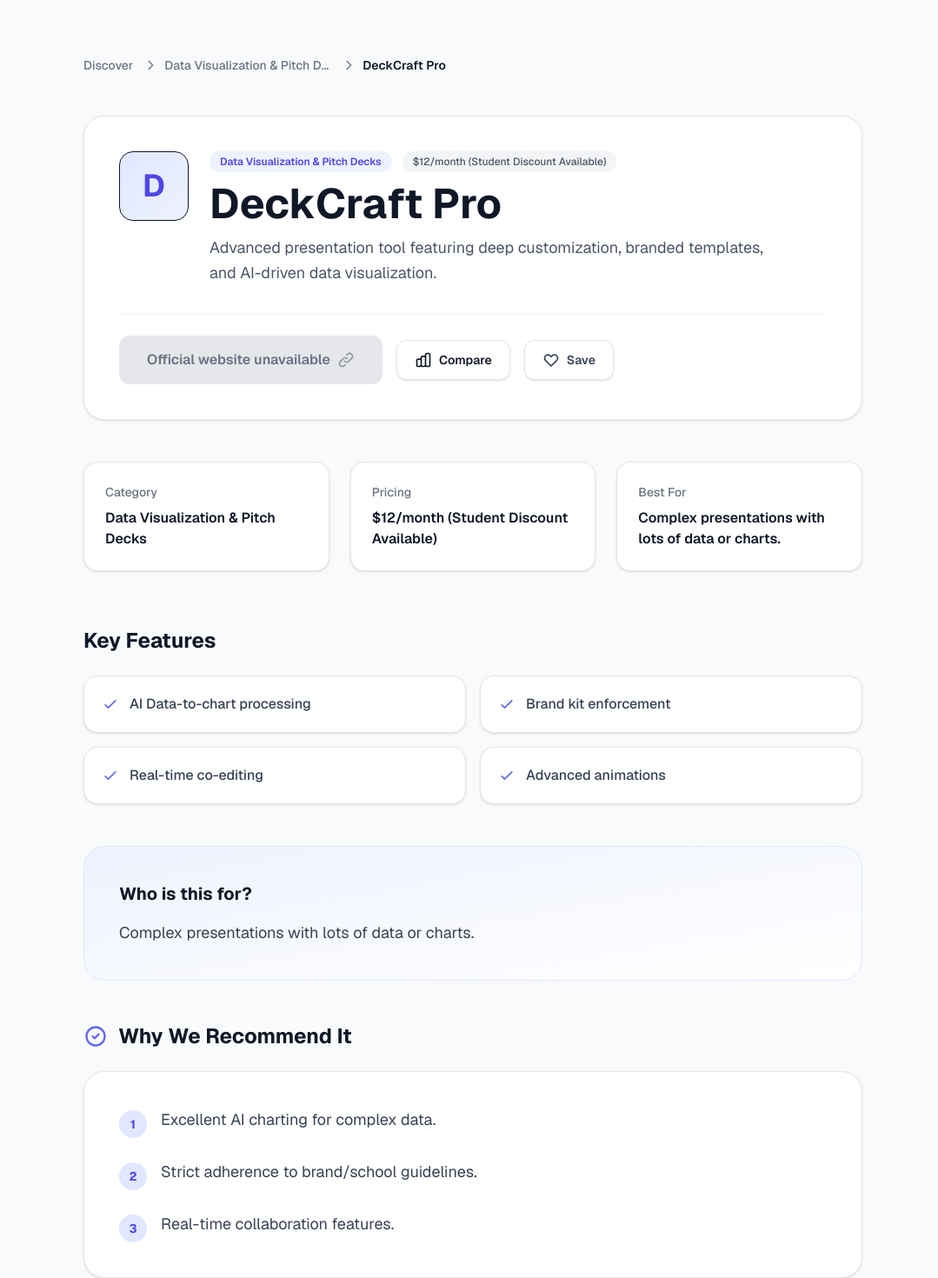
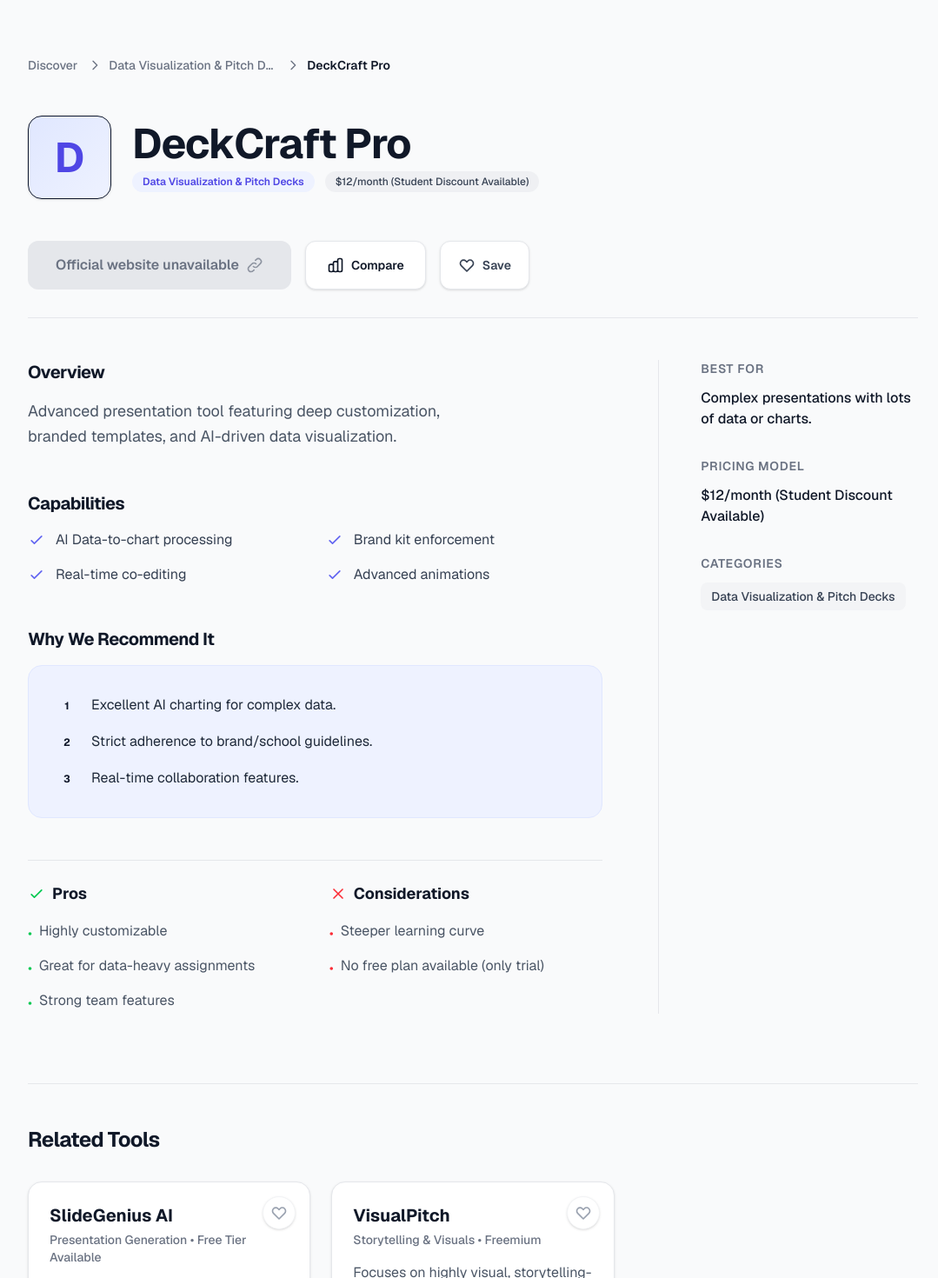
Before and after one commit to YashkumarLohra/ai-saas-platform, a Next.js app: page /tools/deckcraft-pro in a window 1280 px wide. Shown: the part 80-1550 px from the top of the page at 87% size, without its empty margins (96-1175 px from the left). Built offline with nearby package versions, Linux system fonts and the light colour scheme.

Commit message:
Complete Development Day 18 - Tool Detail Experience

```diff
--- a/src/app/tools/[slug]/page.tsx
+++ b/src/app/tools/[slug]/page.tsx
@@ -60,9 +60,9 @@ export default async function ToolDetailPage({ params }: PageProps) {
   }
 
   return (
-    <div className="flex min-h-screen flex-col items-center p-6 sm:p-12 md:p-20 bg-gray-50 dark:bg-zinc-950">
+    <div className="flex min-h-screen flex-col items-center p-4 sm:p-8 md:p-12 lg:p-20 bg-gray-50 dark:bg-zinc-950">
       <RecentlyViewedTracker slug={slug} />
-      <main className="w-full max-w-4xl flex flex-col gap-12">
+      <main className="w-full max-w-5xl flex flex-col gap-12">
 
         {/* 1. Breadcrumb/navigation */}
         <nav className="flex items-center text-sm font-medium text-gray-500 dark:text-gray-400" aria-label="Breadcrumb">
@@ -85,128 +85,96 @@ export default async function ToolDetailPage({ params }: PageProps) {
           <span className="text-gray-900 dark:text-gray-100 font-semibold truncate" aria-current="page">{tool.name}</span>
         </nav>
 
-        {/* 2-7. Tool Header Section */}
-        <div className="flex flex-col gap-8 bg-white dark:bg-zinc-900 p-8 sm:p-10 rounded-3xl border border-gray-200 dark:border-zinc-800 shadow-sm">
-
-          <div className="flex flex-col md:flex-row gap-6 items-start">
-            {/* 3. Tool logo (Placeholder using first letter) */}
-            <div className="w-20 h-20 shrink-0 rounded-2xl bg-gradient-to-br from-brand-100 to-brand-50 dark:from-brand-900/40 dark:to-brand-800/20 flex items-center justify-center border border-brand-200 dark:border-brand-800/50">
-              <span className="text-4xl font-bold text-brand-600 dark:text-brand-400" aria-hidden="true">
+        {/* 2. Tool Identity */}
+        <div className="flex flex-col gap-6">
+          <div className="flex items-center gap-5 sm:gap-6">
+            <div className="w-16 h-16 sm:w-24 sm:h-24 shrink-0 rounded-2xl bg-gradient-to-br from-brand-100 to-brand-50 dark:from-brand-900/40 dark:to-brand-800/20 flex items-center justify-center border border-brand-200 dark:border-brand-800/50 shadow-sm">
+              <span className="text-3xl sm:text-5xl font-bold text-brand-600 dark:text-brand-400" aria-hidden="true">
                 {tool.name.charAt(0)}
               </span>
             </div>
-
-            <div className="flex-1 flex flex-col gap-3">
-              {/* 6. Category/relevant metadata */}
+            <div className="flex flex-col gap-2">
+              <h1 className="text-3xl sm:text-4xl lg:text-5xl font-bold text-gray-900 dark:text-white tracking-tight">
+                {tool.name}
+              </h1>
               <div className="flex items-center gap-3 flex-wrap">
-                <span className="inline-flex items-center rounded-full bg-brand-50 px-3 py-1 text-xs font-semibold text-brand-600 dark:bg-brand-900/30 dark:text-brand-400">
+                <Link href={`/discover?category=${encodeURIComponent(tool.category)}`} className="inline-flex items-center rounded-full bg-brand-50 px-3 py-1 text-xs font-semibold text-brand-600 dark:bg-brand-900/30 dark:text-brand-400 hover:bg-brand-100 dark:hover:bg-brand-900/50 transition-colors">
                   {tool.category}
-                </span>
+                </Link>
                 {tool.pricing && (
-                  <span className="inline-flex items-center rounded-full bg-gray-100 px-3 py-1 text-xs font-medium text-gray-600 dark:bg-zinc-800 dark:text-gray-400">
+                  <span className="inline-flex items-center rounded-full bg-gray-200/50 px-3 py-1 text-xs font-medium text-gray-700 dark:bg-zinc-800 dark:text-gray-300">
                     {tool.pricing}
                   </span>
                 )}
               </div>
-
-              {/* 4. Tool name */}
-              <h1 className="text-3xl sm:text-4xl lg:text-5xl font-bold text-gray-900 dark:text-white">
-                {tool.name}
-              </h1>
-
-              {/* 5. Short description */}
-              <p className="text-lg text-gray-600 dark:text-gray-300 max-w-2xl leading-relaxed">
-                {tool.description}
-              </p>
+            </div>
           </div>
         </div>
 
-          <div className="pt-6 border-t border-gray-100 dark:border-zinc-800 flex flex-col sm:flex-row gap-4 items-center">
-            {/* 7. Primary action */}
+        {/* 3. Actions */}
+        <div className="flex flex-col sm:flex-row gap-4 pb-8 border-b border-gray-200 dark:border-zinc-800">
           <div className="w-full sm:w-auto">
             <OfficialWebsiteAction tool={tool} />
           </div>
-
-            {/* Compare Action */}
+          <div className="flex gap-4 w-full sm:w-auto">
             <Link
               href={`/compare?tools=${tool.slug}`}
-              className="w-full sm:w-auto rounded-xl border border-gray-200 bg-white px-5 py-3 text-sm font-semibold text-gray-900 transition-colors hover:bg-gray-50 focus:outline-none focus:ring-2 focus:ring-brand-500 focus:ring-offset-2 dark:border-zinc-700 dark:bg-zinc-800 dark:text-white dark:hover:bg-zinc-700 text-center flex items-center justify-center gap-2 shadow-sm"
+              className="flex-1 sm:flex-none rounded-xl border border-gray-200 bg-white px-6 py-4 text-sm font-semibold text-gray-900 transition-colors hover:bg-gray-50 focus:outline-none focus:ring-2 focus:ring-brand-500 focus:ring-offset-2 dark:border-zinc-700 dark:bg-zinc-800 dark:text-white dark:hover:bg-zinc-700 text-center flex items-center justify-center gap-2 shadow-sm"
             >
               <svg className="h-5 w-5" fill="none" viewBox="0 0 24 24" stroke="currentColor" aria-hidden="true">
                 <path strokeLinecap="round" strokeLinejoin="round" strokeWidth={2} d="M9 19v-6a2 2 0 00-2-2H5a2 2 0 00-2 2v6a2 2 0 002 2h2a2 2 0 002-2zm0 0V9a2 2 0 012-2h2a2 2 0 012 2v10m-6 0a2 2 0 002 2h2a2 2 0 002-2m0 0V5a2 2 0 012-2h2a2 2 0 012 2v14a2 2 0 01-2 2h-2a2 2 0 01-2-2z" />
               </svg>
               Compare
             </Link>
-
-            {/* Save Action */}
-            <div className="w-full sm:w-auto flex">
+            <div className="flex-1 sm:flex-none flex">
               <SaveToolButton slug={tool.slug} toolName={tool.name} />
             </div>
           </div>
         </div>
 
-        {/* 8. Quick information */}
-        <div className="grid grid-cols-1 sm:grid-cols-3 gap-6">
-          <div className="bg-white dark:bg-zinc-900 p-6 rounded-2xl border border-gray-200 dark:border-zinc-800 shadow-sm flex flex-col gap-2">
-            <h2 className="text-sm font-medium text-gray-500 dark:text-gray-400">Category</h2>
-            <p className="text-base font-semibold text-gray-900 dark:text-white">{tool.category}</p>
-          </div>
-          <div className="bg-white dark:bg-zinc-900 p-6 rounded-2xl border border-gray-200 dark:border-zinc-800 shadow-sm flex flex-col gap-2">
-            <h2 className="text-sm font-medium text-gray-500 dark:text-gray-400">Pricing</h2>
-            <p className="text-base font-semibold text-gray-900 dark:text-white">{tool.pricing || "Not specified"}</p>
-          </div>
-          <div className="bg-white dark:bg-zinc-900 p-6 rounded-2xl border border-gray-200 dark:border-zinc-800 shadow-sm flex flex-col gap-2">
-            <h2 className="text-sm font-medium text-gray-500 dark:text-gray-400">Best For</h2>
-            <p className="text-base font-semibold text-gray-900 dark:text-white">{tool.bestFor || "General Use"}</p>
-          </div>
-        </div>
+        <div className="grid grid-cols-1 lg:grid-cols-3 gap-12 lg:gap-16">
+          {/* Main Content Column */}
+          <div className="lg:col-span-2 flex flex-col gap-12">
 
-        <div className="flex flex-col gap-12 mt-4">
+            {/* 4. Overview */}
+            <section className="flex flex-col gap-4">
+              <h2 className="text-xl font-bold text-gray-900 dark:text-white tracking-tight">Overview</h2>
+              <p className="text-lg text-gray-600 dark:text-gray-300 leading-relaxed text-balance">
+                {tool.description}
+              </p>
+            </section>
 
-          {/* 10. Key Features */}
+            {/* 5. Capabilities */}
             {tool.features && tool.features.length > 0 && (
-            <section>
-              <h2 className="text-2xl font-bold text-gray-900 dark:text-white mb-6">Key Features</h2>
-              <div className="grid grid-cols-1 sm:grid-cols-2 gap-4">
+              <section className="flex flex-col gap-4">
+                <h2 className="text-xl font-bold text-gray-900 dark:text-white tracking-tight">Capabilities</h2>
+                <ul className="grid grid-cols-1 sm:grid-cols-2 gap-x-6 gap-y-4">
                   {tool.features.map((feature, idx) => (
-                  <div key={idx} className="flex items-start gap-3 bg-white dark:bg-zinc-900 p-5 rounded-2xl border border-gray-200 dark:border-zinc-800 shadow-sm">
+                    <li key={idx} className="flex items-start gap-3">
                       <svg className="h-5 w-5 text-brand-500 shrink-0 mt-0.5" fill="none" viewBox="0 0 24 24" stroke="currentColor" aria-hidden="true">
                         <path strokeLinecap="round" strokeLinejoin="round" strokeWidth={2} d="M5 13l4 4L19 7" />
                       </svg>
-                    <span className="text-gray-700 dark:text-gray-300 font-medium">{feature}</span>
-                  </div>
+                      <span className="text-base text-gray-700 dark:text-gray-300">{feature}</span>
+                    </li>
                   ))}
-              </div>
+                </ul>
               </section>
             )}
 
-          {/* 11. Best For (Deeper dive - optional if already handled cleanly in Quick Info, but requested as section if available) */}
-          {tool.bestFor && (
-            <section className="bg-gradient-to-br from-brand-50 to-white dark:from-zinc-900 dark:to-zinc-900/50 p-8 sm:p-10 rounded-3xl border border-brand-100 dark:border-zinc-800">
-              <h2 className="text-xl font-bold text-gray-900 dark:text-white mb-4">Who is this for?</h2>
-              <p className="text-lg text-gray-700 dark:text-gray-300 leading-relaxed">
-                {tool.bestFor}
-              </p>
-            </section>
-          )}
-
-          {/* 12. Why We Recommend It */}
+            {/* Why We Recommend It */}
             {tool.reasons && tool.reasons.length > 0 && (
-            <section>
-              <h2 className="text-2xl font-bold text-gray-900 dark:text-white mb-6 flex items-center gap-3">
-                <svg className="h-7 w-7 text-brand-500" fill="none" viewBox="0 0 24 24" stroke="currentColor" aria-hidden="true">
-                  <path strokeLinecap="round" strokeLinejoin="round" strokeWidth={2} d="M9 12l2 2 4-4m6 2a9 9 0 11-18 0 9 9 0 0118 0z" />
-                </svg>
+              <section className="flex flex-col gap-4">
+                <h2 className="text-xl font-bold text-gray-900 dark:text-white tracking-tight flex items-center gap-2">
                   Why We Recommend It
                 </h2>
-              <div className="bg-white dark:bg-zinc-900 p-8 sm:p-10 rounded-3xl border border-gray-200 dark:border-zinc-800 shadow-sm">
-                <ul className="space-y-6">
+                <div className="bg-brand-50 dark:bg-brand-900/10 p-6 sm:p-8 rounded-2xl border border-brand-100 dark:border-brand-900/20">
+                  <ul className="space-y-4">
                     {tool.reasons.map((reason, idx) => (
-                    <li key={idx} className="flex items-start gap-4 text-lg text-gray-700 dark:text-gray-300">
-                      <div className="mt-1 flex h-8 w-8 shrink-0 items-center justify-center rounded-full bg-brand-100 dark:bg-brand-900/40 text-brand-600 dark:text-brand-400 font-bold text-sm">
+                      <li key={idx} className="flex items-start gap-4">
+                        <div className="flex h-6 w-6 shrink-0 items-center justify-center rounded-full bg-brand-200 dark:bg-brand-800 text-brand-700 dark:text-brand-300 font-bold text-xs mt-0.5">
                           {idx + 1}
                         </div>
-                      <span className="leading-relaxed">{reason}</span>
+                        <span className="text-base text-gray-800 dark:text-gray-200 leading-relaxed">{reason}</span>
                       </li>
                     ))}
                   </ul>
@@ -214,20 +182,20 @@ export default async function ToolDetailPage({ params }: PageProps) {
               </section>
             )}
 
-          {/* 13. Pros / Considerations */}
+            {/* Pros & Considerations */}
             {(tool.pros?.length > 0 || tool.cons?.length > 0) && (
-            <section className="grid grid-cols-1 md:grid-cols-2 gap-6">
+              <section className="grid grid-cols-1 sm:grid-cols-2 gap-8 pt-6 border-t border-gray-200 dark:border-zinc-800">
                 {tool.pros && tool.pros.length > 0 && (
-                <div className="bg-white dark:bg-zinc-900 p-8 rounded-3xl border border-gray-200 dark:border-zinc-800 shadow-sm">
-                  <h2 className="text-xl font-bold text-gray-900 dark:text-white mb-6 flex items-center gap-3">
-                    <svg className="h-6 w-6 text-green-500" fill="none" viewBox="0 0 24 24" stroke="currentColor" aria-hidden="true">
+                  <div className="flex flex-col gap-4">
+                    <h2 className="text-lg font-bold text-gray-900 dark:text-white flex items-center gap-2">
+                      <svg className="h-5 w-5 text-green-500" fill="none" viewBox="0 0 24 24" stroke="currentColor" aria-hidden="true">
                         <path strokeLinecap="round" strokeLinejoin="round" strokeWidth={2} d="M5 13l4 4L19 7" />
                       </svg>
                       Pros
                     </h2>
-                  <ul className="space-y-4">
+                    <ul className="space-y-3">
                       {tool.pros.map((pro, idx) => (
-                      <li key={idx} className="text-base text-gray-600 dark:text-gray-400 flex items-start gap-3">
+                        <li key={idx} className="text-base text-gray-600 dark:text-gray-400 flex items-start gap-2">
                           <span className="text-green-500 mt-1" aria-hidden="true">•</span>
                           <span className="leading-relaxed">{pro}</span>
                         </li>
@@ -235,18 +203,17 @@ export default async function ToolDetailPage({ params }: PageProps) {
                     </ul>
                   </div>
                 )}
-
                 {tool.cons && tool.cons.length > 0 && (
-                <div className="bg-white dark:bg-zinc-900 p-8 rounded-3xl border border-gray-200 dark:border-zinc-800 shadow-sm">
-                  <h2 className="text-xl font-bold text-gray-900 dark:text-white mb-6 flex items-center gap-3">
-                    <svg className="h-6 w-6 text-red-500" fill="none" viewBox="0 0 24 24" stroke="currentColor" aria-hidden="true">
+                  <div className="flex flex-col gap-4">
+                    <h2 className="text-lg font-bold text-gray-900 dark:text-white flex items-center gap-2">
+                      <svg className="h-5 w-5 text-red-500" fill="none" viewBox="0 0 24 24" stroke="currentColor" aria-hidden="true">
                         <path strokeLinecap="round" strokeLinejoin="round" strokeWidth={2} d="M6 18L18 6M6 6l12 12" />
                       </svg>
                       Considerations
                     </h2>
-                  <ul className="space-y-4">
+                    <ul className="space-y-3">
                       {tool.cons.map((con, idx) => (
-                      <li key={idx} className="text-base text-gray-600 dark:text-gray-400 flex items-start gap-3">
+                        <li key={idx} className="text-base text-gray-600 dark:text-gray-400 flex items-start gap-2">
                           <span className="text-red-500 mt-1" aria-hidden="true">•</span>
                           <span className="leading-relaxed">{con}</span>
                         </li>
@@ -256,20 +223,51 @@ export default async function ToolDetailPage({ params }: PageProps) {
                 )}
               </section>
             )}
+          </div>
 
-          {/* 15. Final action */}
-          <section className="flex flex-col items-center justify-center text-center p-12 bg-gray-900 dark:bg-black rounded-3xl mt-4 shadow-xl border border-gray-800 dark:border-zinc-800">
-            <h2 className="text-3xl font-bold text-white mb-4">Ready to try {tool.name}?</h2>
-            <p className="text-gray-300 mb-8 max-w-lg text-lg">
-              Head over to their official website to get started with this AI tool.
+          {/* Sidebar / Meta Information */}
+          <div className="flex flex-col gap-8 lg:border-l lg:border-gray-200 lg:dark:border-zinc-800 lg:pl-12">
+
+            {/* 6. Best For */}
+            {tool.bestFor && (
+              <section className="flex flex-col gap-3">
+                <h2 className="text-sm font-semibold text-gray-500 dark:text-gray-400 uppercase tracking-wider">
+                  Best For
+                </h2>
+                <p className="text-base text-gray-900 dark:text-white font-medium">
+                  {tool.bestFor}
                 </p>
-            <OfficialWebsiteAction tool={tool} />
+              </section>
+            )}
+
+            {/* Pricing */}
+            <section className="flex flex-col gap-3">
+              <h2 className="text-sm font-semibold text-gray-500 dark:text-gray-400 uppercase tracking-wider">
+                Pricing Model
+              </h2>
+              <p className="text-base text-gray-900 dark:text-white font-medium">
+                {tool.pricing || "Not specified"}
+              </p>
             </section>
 
-          {/* 14. Alternatives */}
+            {/* Categories */}
+            <section className="flex flex-col gap-3">
+              <h2 className="text-sm font-semibold text-gray-500 dark:text-gray-400 uppercase tracking-wider">
+                Categories
+              </h2>
+              <div className="flex flex-wrap gap-2">
+                <Link href={`/discover?category=${encodeURIComponent(tool.category)}`} className="inline-flex items-center rounded-lg bg-gray-100 dark:bg-zinc-800 px-3 py-1.5 text-sm font-medium text-gray-700 dark:text-gray-300 hover:bg-gray-200 dark:hover:bg-zinc-700 transition-colors">
+                  {tool.category}
+                </Link>
+              </div>
+            </section>
+          </div>
+        </div>
+
+        {/* 7. Related Tools */}
         {alternatives.length > 0 && (
           <section className="mt-8 pt-12 border-t border-gray-200 dark:border-zinc-800">
-              <h2 className="text-2xl font-bold text-gray-900 dark:text-white mb-8">You may also consider</h2>
+            <h2 className="text-2xl font-bold text-gray-900 dark:text-white mb-8 tracking-tight">Related Tools</h2>
             <div className="grid grid-cols-1 md:grid-cols-2 lg:grid-cols-3 gap-6">
               {alternatives.map((alt) => (
                 <ToolCard key={alt.id} tool={alt} />
@@ -278,7 +276,6 @@ export default async function ToolDetailPage({ params }: PageProps) {
           </section>
         )}
 
-        </div>
       </main>
     </div>
   );
```
Lines whose indentation alone changed are shown as unchanged.
